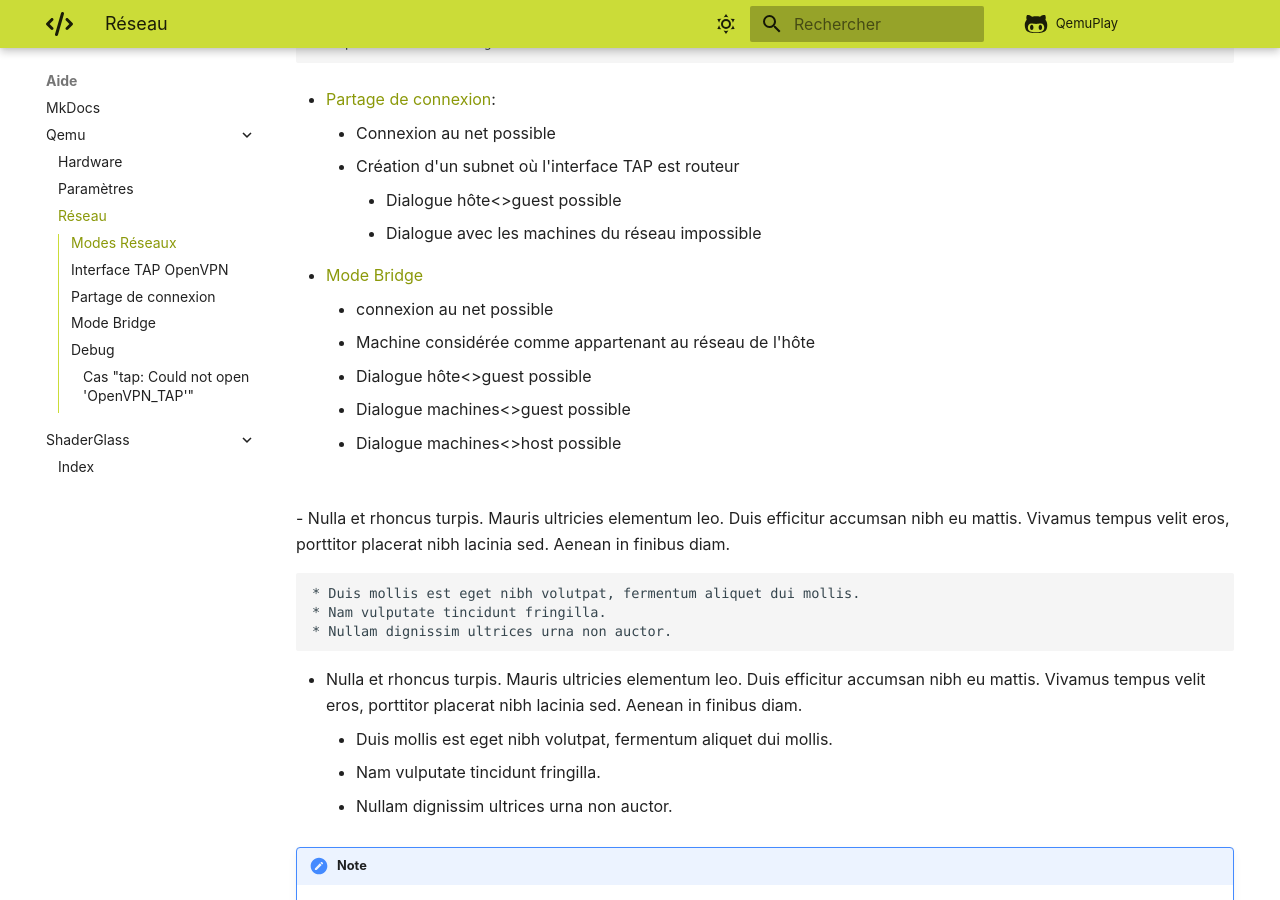
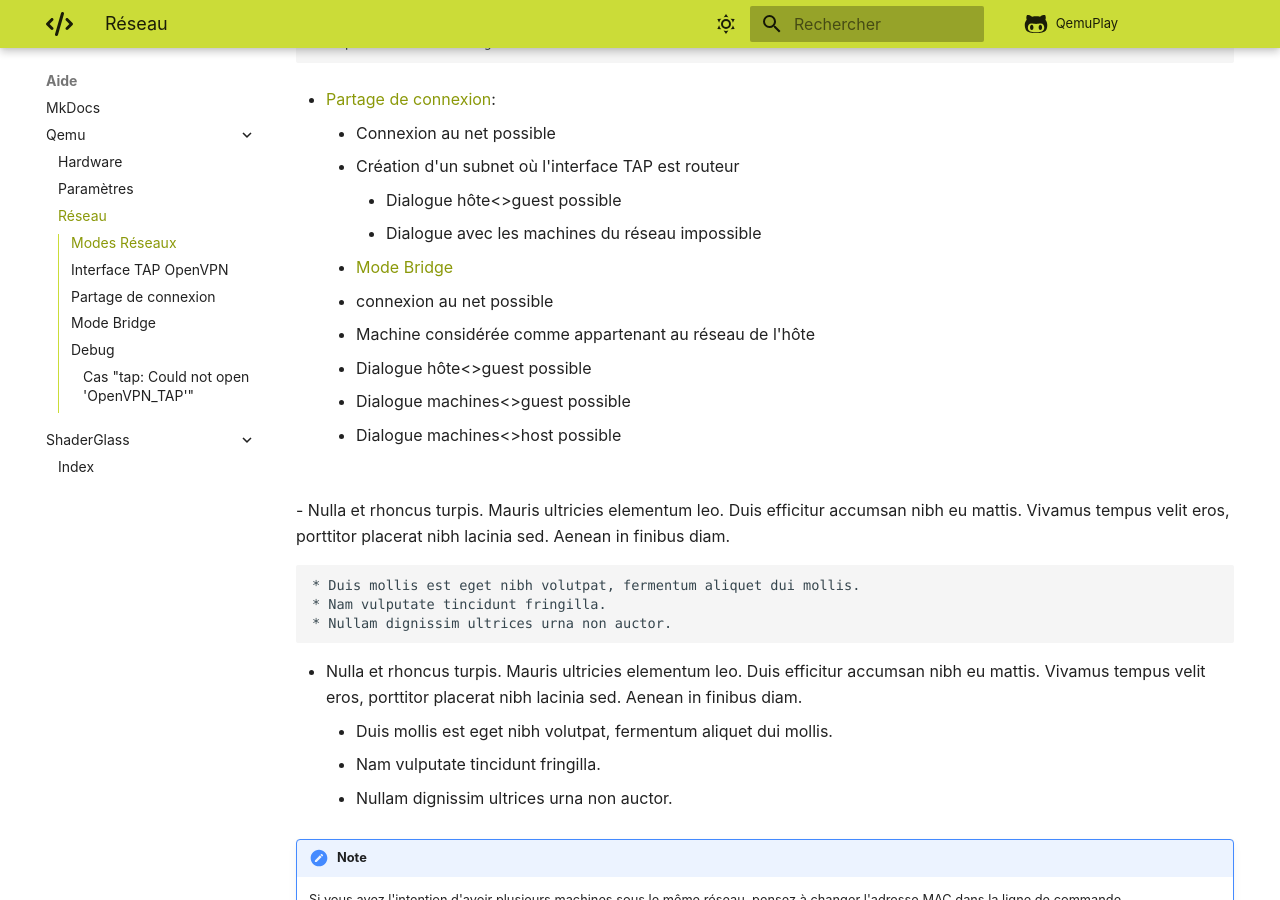
Before and after one commit to daerlnaxe/QemuPlay, an MkDocs documentation site: the page built from docs/80-aide/qemu/network.md, in a window 1280 px wide and 900 px high, scrolled down 643 px. Built offline with MkDocs 1.6.1 and Material for MkDocs 9.7.7, drawn with Linux system fonts in a browser that asks for light colours; comment, search, counter and statistics services are not loaded.

```diff
--- a/docs/80-aide/qemu/network.md
+++ b/docs/80-aide/qemu/network.md
@@ -21,8 +21,8 @@ Différents modes:
     - Création d'un subnet où l'interface TAP est routeur
         - Dialogue hôte<>guest possible
         - Dialogue avec les machines du réseau impossible
+- [Mode Bridge](#Mode-Bridge)
 
-- [Mode Bridge](#Mode-Bridge)
     - connexion au net possible
     - Machine considérée comme appartenant au réseau de l'hôte
     - Dialogue hôte<>guest possible
```
